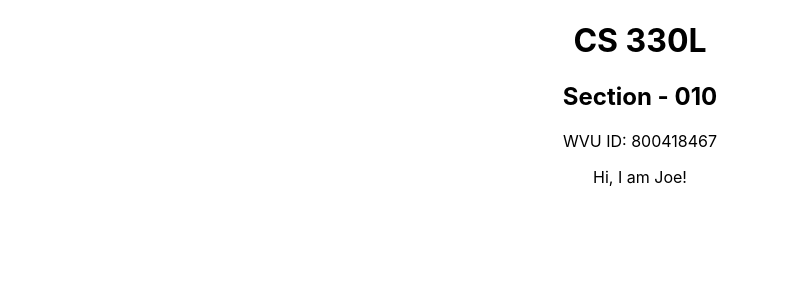
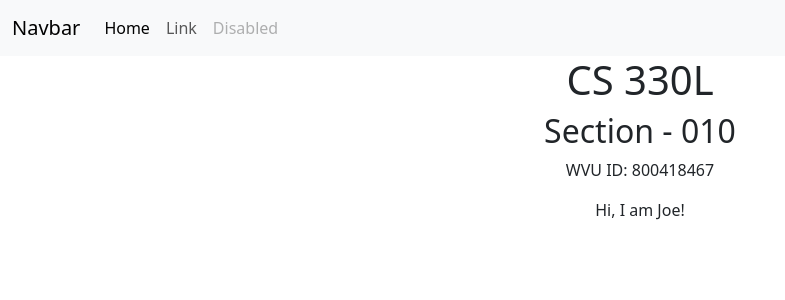
Before and after one commit to joe-magg/CS330L-BonusLab, a React (Create React App) app: page / in a window 1280 px wide. Shown: the top 300 px of the page, without its empty margins (0-785 px from the left). Built offline with nearby package versions, Linux system fonts and the light colour scheme.

Commit message:
feat: add Bootstrap navbar

```diff
--- a/package.json
+++ b/package.json
@@ -7,6 +7,7 @@
     "@testing-library/jest-dom": "^6.6.3",
     "@testing-library/react": "^16.3.0",
     "@testing-library/user-event": "^13.5.0",
+    "bootstrap": "^5.3.5",
     "react": "^19.1.0",
     "react-dom": "^19.1.0",
     "react-scripts": "5.0.1",
--- a/src/App.js
+++ b/src/App.js
@@ -1,9 +1,12 @@
 import logo from './logo.svg';
 import './App.css';
-
+import Navbar from './components/Navbar';
 function App() {
   return (
     <div className="App">
+      <div classname="Navbar">
+        <Navbar />
+      </div>
       <h1>CS 330L</h1>
       <h2>Section - 010</h2>
       <p>WVU ID: 800418467</p>
--- /dev/null
+++ b/src/components/Navbar.js
@@ -0,0 +1,24 @@
+function Navbar() {
+        return <nav class="navbar navbar-expand-lg navbar-light bg-light">
+    <div class="container-fluid">
+        <a class="navbar-brand" href="#">Navbar</a>
+        <button class="navbar-toggler" type="button" data-bs-toggle="collapse" data-bs-target="#navbarSupportedContent" aria-controls="navbarSupportedContent" aria-expanded="false" aria-label="Toggle navigation">
+        <span class="navbar-toggler-icon"></span>
+        </button>
+        <div class="collapse navbar-collapse" id="navbarSupportedContent">
+        <ul class="navbar-nav me-auto mb-2 mb-lg-0">
+            <li class="nav-item">
+            <a class="nav-link active" aria-current="page" href="#">Home</a>
+            </li>
+            <li class="nav-item">
+            <a class="nav-link" href="#">Link</a>
+            </li>
+            <li class="nav-item">
+            <a class="nav-link disabled" href="#" tabindex="-1" aria-disabled="true">Disabled</a>
+            </li>
+        </ul>
+        </div>
+    </div>
+    </nav>
+}
+export default Navbar;
--- a/src/index.js
+++ b/src/index.js
@@ -3,7 +3,7 @@
 import './index.css';
 import App from './App';
 import reportWebVitals from './reportWebVitals';
-
+import "bootstrap/dist/css/bootstrap.css";
 const root = ReactDOM.createRoot(document.getElementById('root'));
 root.render(
   <React.StrictMode>
```
Also changed, not shown: 1 other file (tests, documents, lock files or other folders).
